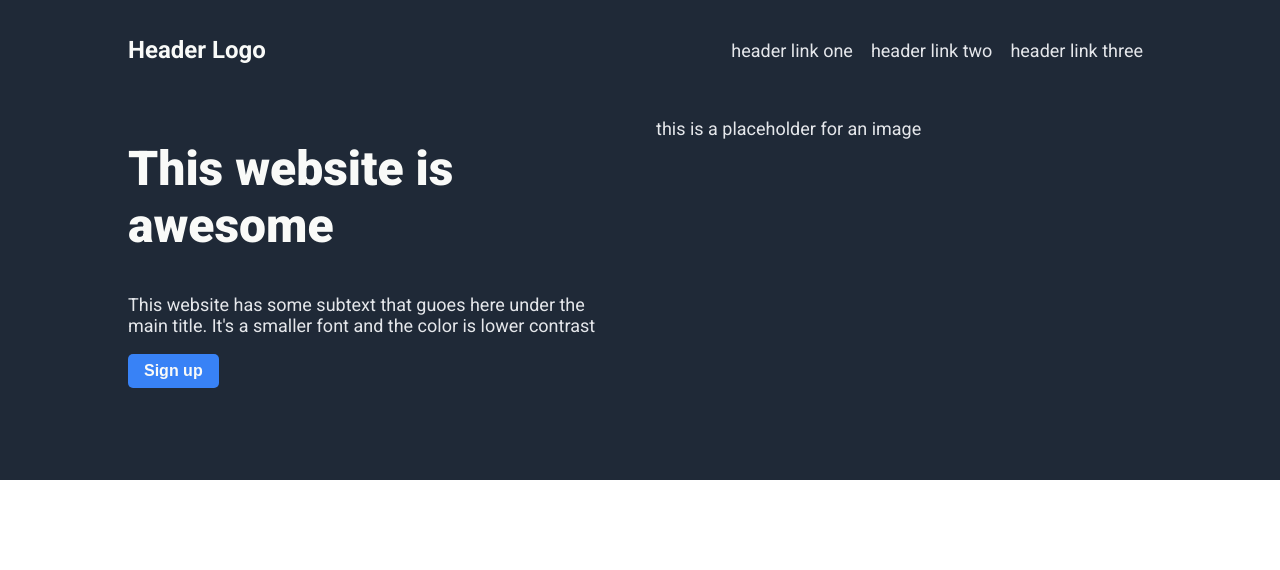
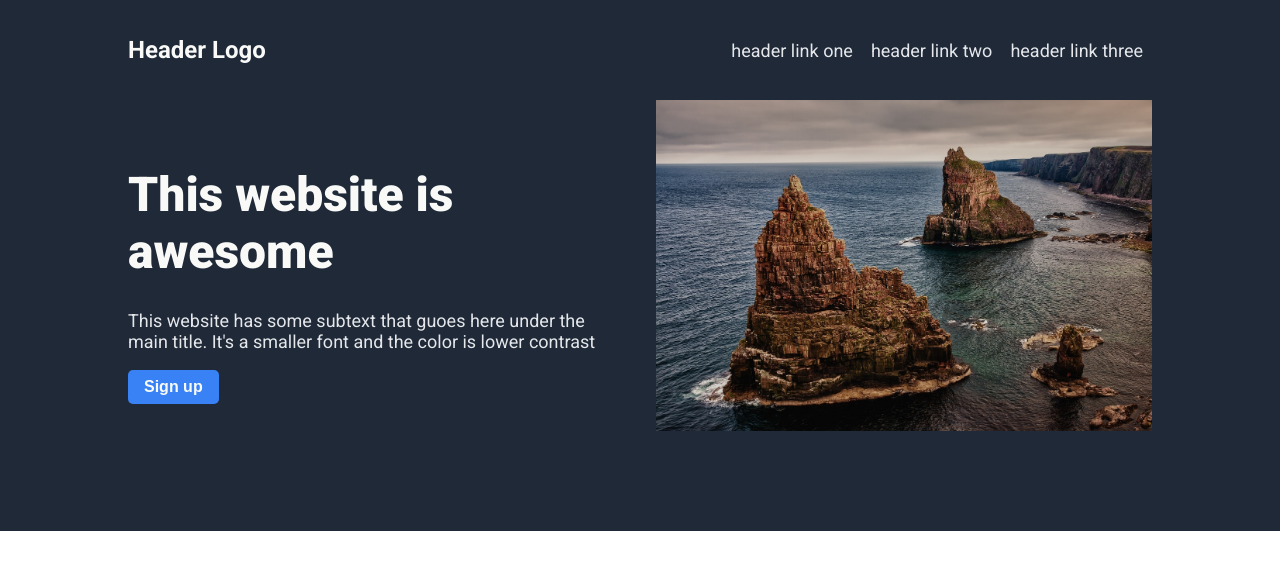
Before and after one commit to CScott96/odin-intro-portfolio, a plain HTML site: page index.html in a window 1280 px wide. Drawn offline with Linux system fonts and the light colour scheme.

Commit message:
Swap placeholder for image and update style to fit
Added image in the placeholder location within the above-fold section
And adjusted the styling to better fit

```diff
--- a/assets/css/style.css
+++ b/assets/css/style.css
@@ -26,6 +26,7 @@ body {
         top: 0;
         left: 0;
         padding: 0 10vw;
+        background-color: var(--drk-color);
         & h2 {
             color: var(--hero-font-color);
             font-size: 24px;
@@ -54,14 +55,14 @@ body {
     & .above-fold {
         background-color: var(--drk-color);
         color: var(--hero-font-color);
-        height: 60vh;
-        min-height: 400px;
+        min-height: 60vh;
         grid-template-columns: 1fr 1fr;
         gap: 2em;
         padding: 100px 10vw;
         & h1 {
             font-size: 48px;
             font-weight: 900;
+            margin-bottom: 12px;
         }
         & p {
             font-size: 18px;
@@ -76,6 +77,27 @@ body {
             padding: .5em 1em;
             border: none;
             border-radius: 5px;
+            &:hover {
+                color: var(--btn-color);
+                background-color: var(--hero-font-color);
+                cursor: pointer;
+            }
+        }
+        & .placeholder {
+            display: flex;
+            justify-content: center;
+            align-items: center;
+            height: 100%;
+            & img {
+                width: 100%;
+                height: auto;
+            }
+        }
+        & .col-1 {
+            display: flex;
+            flex-direction: column;
+            justify-content: center;
+            align-items: flex-start;
         }
     }
 }
--- a/index.html
+++ b/index.html
@@ -32,7 +32,7 @@
             </div>
             <div class="col-2">
                 <div class="placeholder">
-                    <p>this is a placeholder for an image</p>
+                    <img src="./assets/images/sea-192989_1280.jpg" alt="Two seastacks off the coast of Scotland">
                 </div>
             </div>
         </section>
```
Also changed, not shown: assets/images/sea-192989_1280.jpg (added), 1 other file.
